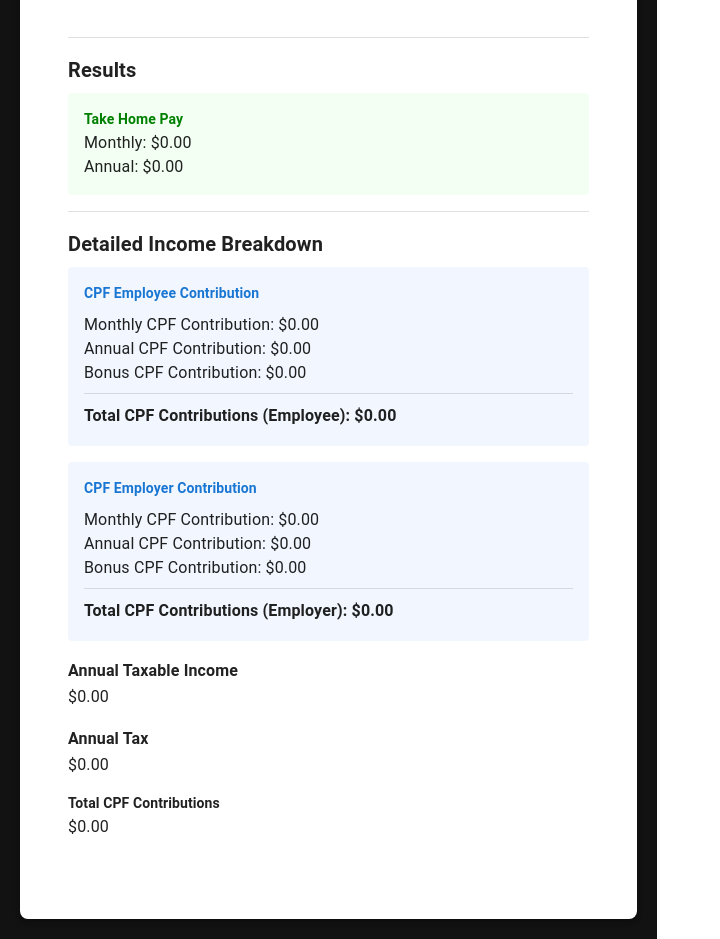
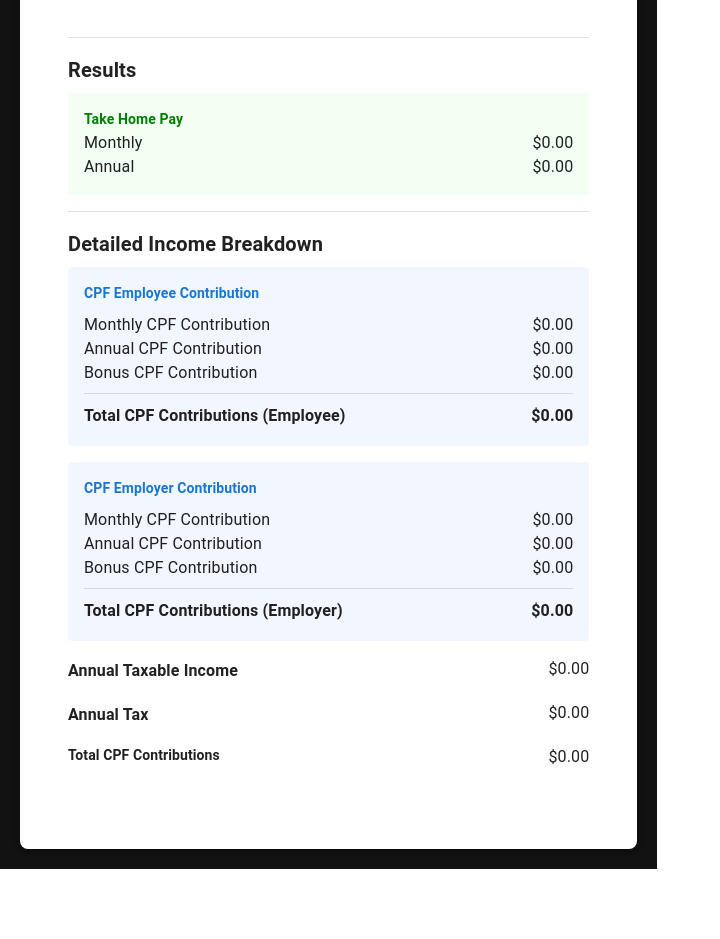
Before and after one commit to yogeshps/yogeshps.github.io, a React (Vite) app: page / in a window 1280 px wide. Shown: the part 1180-2119 px from the top of the page, without its empty margins (0-720 px from the left). After the commit the page ends 2049 px from the top, so only its background shows below. Built offline with nearby package versions, Linux system fonts and the light colour scheme.

Commit message:
made displays right align

```diff
--- a/src/components/SingaporeTaxCalculatorView.tsx
+++ b/src/components/SingaporeTaxCalculatorView.tsx
@@ -1535,8 +1535,14 @@ export const SingaporeTaxCalculatorView: React.FC<SingaporeTaxCalculatorViewProp
           <Typography variant="subtitle2" sx={{ fontWeight: 'bold', color: 'green' }}>
             Take Home Pay
           </Typography>
-          <Typography>Monthly: {formatCurrency(results.monthlyTakeHome)}</Typography>
-          <Typography>Annual: {formatCurrency(results.annualTakeHome)}</Typography>
+          <Box sx={{ display: 'flex', justifyContent: 'space-between' }}>
+            <Typography>Monthly</Typography>
+            <Typography>{formatCurrency(results.monthlyTakeHome)}</Typography>
+          </Box>
+          <Box sx={{ display: 'flex', justifyContent: 'space-between' }}>
+            <Typography>Annual</Typography>
+            <Typography>{formatCurrency(results.annualTakeHome)}</Typography>
+          </Box>
         </Box>
 
         <Divider sx={{ my: 2 }} />
@@ -1558,15 +1564,17 @@ export const SingaporeTaxCalculatorView: React.FC<SingaporeTaxCalculatorViewProp
                 const vestingPrice = Number(cycle.vestingPrice) || 0;
                 const gain = shares * vestingPrice;
                 return (
-                    <Typography key={idx}>
-                        RSU Vesting Cycle {idx + 1}: {formatCurrency(gain)}
-                    </Typography>
+                    <Box key={idx} sx={{ display: 'flex', justifyContent: 'space-between' }}>
+                        <Typography>RSU Vesting Cycle {idx + 1}</Typography>
+                        <Typography>{formatCurrency(gain)}</Typography>
+                    </Box>
                 );
             })}
             <Box sx={{ borderTop: 1, borderColor: 'divider', mt: 1, pt: 1 }}>
-                <Typography variant="subtitle1" sx={{ fontWeight: 'bold' }}>
-                    Total RSU Gains: {formatCurrency(results.totalRsuGains)}
-                </Typography>
+                <Box sx={{ display: 'flex', justifyContent: 'space-between' }}>
+                    <Typography variant="subtitle1" sx={{ fontWeight: 'bold' }}>Total RSU Gains</Typography>
+                    <Typography variant="subtitle1" sx={{ fontWeight: 'bold' }}>{formatCurrency(results.totalRsuGains)}</Typography>
+                </Box>
             </Box>
           </Box>
         )}
@@ -1583,15 +1591,17 @@ export const SingaporeTaxCalculatorView: React.FC<SingaporeTaxCalculatorViewProp
                   const vestingPrice = Number(cycle.vestingPrice) || 0;
                   const gain = Math.max(shares * (vestingPrice - exercisePrice), 0);
                   return (
-                      <Typography key={idx}>
-                          ESOP Vesting Cycle {idx + 1}: {formatCurrency(gain)}
-                      </Typography>
+                      <Box key={idx} sx={{ display: 'flex', justifyContent: 'space-between' }}>
+                          <Typography>ESOP Vesting Cycle {idx + 1}</Typography>
+                          <Typography>{formatCurrency(gain)}</Typography>
+                      </Box>
                   );
               })}
               <Box sx={{ borderTop: 1, borderColor: 'divider', mt: 1, pt: 1 }}>
-                  <Typography variant="subtitle1" sx={{ fontWeight: 'bold' }}>
-                      Total ESOP Gains: {formatCurrency(results.totalEsopGains)}
-                  </Typography>
+                  <Box sx={{ display: 'flex', justifyContent: 'space-between' }}>
+                      <Typography variant="subtitle1" sx={{ fontWeight: 'bold' }}>Total ESOP Gains</Typography>
+                      <Typography variant="subtitle1" sx={{ fontWeight: 'bold' }}>{formatCurrency(results.totalEsopGains)}</Typography>
+                  </Box>
               </Box>
           </Box>
         )}
@@ -1603,13 +1613,23 @@ export const SingaporeTaxCalculatorView: React.FC<SingaporeTaxCalculatorViewProp
               <Typography variant="subtitle2" sx={{ fontWeight: 'bold', color: 'primary.main', mb: 1 }}>
                 CPF Employee Contribution
               </Typography>
-              <Typography>Monthly CPF Contribution: {formatCurrency(results.employeeMonthlyCPF)}</Typography>
-              <Typography>Annual CPF Contribution: {formatCurrency(results.employeeAnnualCPF)}</Typography>
-              <Typography>Bonus CPF Contribution: {formatCurrency(results.employeeBonusCPF)}</Typography>
+              <Box sx={{ display: 'flex', justifyContent: 'space-between' }}>
+                <Typography>Monthly CPF Contribution</Typography>
+                <Typography>{formatCurrency(results.employeeMonthlyCPF)}</Typography>
+              </Box>
+              <Box sx={{ display: 'flex', justifyContent: 'space-between' }}>
+                <Typography>Annual CPF Contribution</Typography>
+                <Typography>{formatCurrency(results.employeeAnnualCPF)}</Typography>
+              </Box>
+              <Box sx={{ display: 'flex', justifyContent: 'space-between' }}>
+                <Typography>Bonus CPF Contribution</Typography>
+                <Typography>{formatCurrency(results.employeeBonusCPF)}</Typography>
+              </Box>
               <Box sx={{ borderTop: 1, borderColor: 'divider', mt: 1, pt: 1 }}>
-                <Typography variant="subtitle1" sx={{ fontWeight: 'bold' }}>
-                    Total CPF Contributions (Employee): {formatCurrency(results.totalEmployeeCPF)}
-                </Typography>
+                <Box sx={{ display: 'flex', justifyContent: 'space-between' }}>
+                    <Typography variant="subtitle1" sx={{ fontWeight: 'bold' }}>Total CPF Contributions (Employee)</Typography>
+                    <Typography variant="subtitle1" sx={{ fontWeight: 'bold' }}>{formatCurrency(results.totalEmployeeCPF)}</Typography>
+                </Box>
               </Box>
             </Box>
 
@@ -1618,29 +1638,44 @@ export const SingaporeTaxCalculatorView: React.FC<SingaporeTaxCalculatorViewProp
               <Typography variant="subtitle2" sx={{ fontWeight: 'bold', color: 'primary.main', mb: 1 }}>
                 CPF Employer Contribution
               </Typography>
-              <Typography>Monthly CPF Contribution: {formatCurrency(results.employerMonthlyCPF)}</Typography>
-              <Typography>Annual CPF Contribution: {formatCurrency(results.employerAnnualCPF)}</Typography>
-              <Typography>Bonus CPF Contribution: {formatCurrency(results.employerBonusCPF)}</Typography>
+              <Box sx={{ display: 'flex', justifyContent: 'space-between' }}>
+                <Typography>Monthly CPF Contribution</Typography>
+                <Typography>{formatCurrency(results.employerMonthlyCPF)}</Typography>
+              </Box>
+              <Box sx={{ display: 'flex', justifyContent: 'space-between' }}>
+                <Typography>Annual CPF Contribution</Typography>
+                <Typography>{formatCurrency(results.employerAnnualCPF)}</Typography>
+              </Box>
+              <Box sx={{ display: 'flex', justifyContent: 'space-between' }}>
+                <Typography>Bonus CPF Contribution</Typography>
+                <Typography>{formatCurrency(results.employerBonusCPF)}</Typography>
+              </Box>
               <Box sx={{ borderTop: 1, borderColor: 'divider', mt: 1, pt: 1 }}>
-                <Typography variant="subtitle1" sx={{ fontWeight: 'bold' }}>
-                    Total CPF Contributions (Employer): {formatCurrency(results.totalEmployerCPF)}
-                </Typography>
+                <Box sx={{ display: 'flex', justifyContent: 'space-between' }}>
+                    <Typography variant="subtitle1" sx={{ fontWeight: 'bold' }}>Total CPF Contributions (Employer)</Typography>
+                    <Typography variant="subtitle1" sx={{ fontWeight: 'bold' }}>{formatCurrency(results.totalEmployerCPF)}</Typography>
+                </Box>
               </Box>
             </Box>
           </>
         )}
 
-        <Typography variant="subtitle1" sx={{ fontWeight: 'bold', mt: 2 }}>Annual Taxable Income</Typography>
-        <Typography>{formatCurrency(results.totalTaxableIncome)}</Typography>
-
-        <Typography variant="subtitle1" sx={{ fontWeight: 'bold', mt: 2 }}>Annual Tax</Typography>
-        <Typography>{formatCurrency(results.annualTax)}</Typography>
+        <Box sx={{ display: 'flex', justifyContent: 'space-between', mt: 2 }}>
+          <Typography variant="subtitle1" sx={{ fontWeight: 'bold' }}>Annual Taxable Income</Typography>
+          <Typography>{formatCurrency(results.totalTaxableIncome)}</Typography>
+        </Box>
+
+        <Box sx={{ display: 'flex', justifyContent: 'space-between', mt: 2 }}>
+          <Typography variant="subtitle1" sx={{ fontWeight: 'bold' }}>Annual Tax</Typography>
+          <Typography>{formatCurrency(results.annualTax)}</Typography>
+        </Box>
 
         {extraInputs.sprStatus !== 'ep_pep_spass' && (
           <>
-            {/* Updated Total CPF Contributions Section */}
-            <Typography variant="subtitle2" sx={{ fontWeight: 'bold', mt: 2 }}>Total CPF Contributions</Typography>
-            <Typography>{formatCurrency(results.totalEmployeeCPF + results.totalEmployerCPF)}</Typography>
+            <Box sx={{ display: 'flex', justifyContent: 'space-between', mt: 2 }}>
+              <Typography variant="subtitle2" sx={{ fontWeight: 'bold' }}>Total CPF Contributions</Typography>
+              <Typography>{formatCurrency(results.totalEmployeeCPF + results.totalEmployerCPF)}</Typography>
+            </Box>
           </>
         )}
 
@@ -1654,105 +1689,125 @@ export const SingaporeTaxCalculatorView: React.FC<SingaporeTaxCalculatorViewProp
               Tax Reliefs
             </Typography>
             {taxReliefResults.earnedIncomeRelief > 0 && (
-              <Typography>
-                Earned Income Relief: {formatCurrency(taxReliefResults.earnedIncomeRelief)}
-              </Typography>
+              <Box sx={{ display: 'flex', justifyContent: 'space-between' }}>
+                <Typography>Earned Income Relief</Typography>
+                <Typography>{formatCurrency(taxReliefResults.earnedIncomeRelief)}</Typography>
+              </Box>
             )}
             {taxReliefResults.earnedIncomeReliefDisability > 0 && (
-              <Typography>
-                Earned Income Relief (Disability): {formatCurrency(taxReliefResults.earnedIncomeReliefDisability)}
-              </Typography>
+              <Box sx={{ display: 'flex', justifyContent: 'space-between' }}>
+                <Typography>Earned Income Relief (Disability)</Typography>
+                <Typography>{formatCurrency(taxReliefResults.earnedIncomeReliefDisability)}</Typography>
+              </Box>
             )}
             {taxReliefResults.cpfRelief > 0 && (
-              <Typography>
-                CPF Relief: {formatCurrency(taxReliefResults.cpfRelief)}
-              </Typography>
+              <Box sx={{ display: 'flex', justifyContent: 'space-between' }}>
+                <Typography>CPF Relief</Typography>
+                <Typography>{formatCurrency(taxReliefResults.cpfRelief)}</Typography>
+              </Box>
             )}
             {cpfTopUp.enabled && taxReliefResults.cpfTopUpRelief > 0 && (
-              <Typography>
-                CPF Cash Top-Up Relief: {formatCurrency(taxReliefResults.cpfTopUpRelief)}
-              </Typography>
+              <Box sx={{ display: 'flex', justifyContent: 'space-between' }}>
+                <Typography>CPF Cash Top-Up Relief</Typography>
+                <Typography>{formatCurrency(taxReliefResults.cpfTopUpRelief)}</Typography>
+              </Box>
             )}
             {taxReliefResults.nsmanRelief > 0 && (
-              <Typography>
-                NSman Relief: {formatCurrency(taxReliefResults.nsmanRelief)}
-              </Typography>
+              <Box sx={{ display: 'flex', justifyContent: 'space-between' }}>
+                <Typography>NSman Relief</Typography>
+                <Typography>{formatCurrency(taxReliefResults.nsmanRelief)}</Typography>
+              </Box>
             )}
             {spouseRelief.enabled && (
-              <Typography>
-                {spouseRelief.disability ? 'Spouse Relief (Disability)' : 'Spouse Relief'}: {formatCurrency(taxReliefResults.spouseRelief)}
-              </Typography>
+              <Box sx={{ display: 'flex', justifyContent: 'space-between' }}>
+                <Typography>{spouseRelief.disability ? 'Spouse Relief (Disability)' : 'Spouse Relief'}</Typography>
+                <Typography>{formatCurrency(taxReliefResults.spouseRelief)}</Typography>
+              </Box>
             )}
             {taxReliefResults.parentRelief > 0 && (
-              <Typography>
-                Parent Relief: {formatCurrency(taxReliefResults.parentRelief)}
-              </Typography>
+              <Box sx={{ display: 'flex', justifyContent: 'space-between' }}>
+                <Typography>Parent Relief</Typography>
+                <Typography>{formatCurrency(taxReliefResults.parentRelief)}</Typography>
+              </Box>
             )}
             {taxReliefResults.parentDisabilityRelief > 0 && (
-              <Typography>
-                Parent Relief (Disability): {formatCurrency(taxReliefResults.parentDisabilityRelief)}
-              </Typography>
+              <Box sx={{ display: 'flex', justifyContent: 'space-between' }}>
+                <Typography>Parent Relief (Disability)</Typography>
+                <Typography>{formatCurrency(taxReliefResults.parentDisabilityRelief)}</Typography>
+              </Box>
             )}
             {taxReliefResults.siblingDisabilityRelief > 0 && (
-              <Typography>
-                Sibling Disability Relief: {formatCurrency(taxReliefResults.siblingDisabilityRelief)}
-              </Typography>
+              <Box sx={{ display: 'flex', justifyContent: 'space-between' }}>
+                <Typography>Sibling Disability Relief</Typography>
+                <Typography>{formatCurrency(taxReliefResults.siblingDisabilityRelief)}</Typography>
+              </Box>
             )}
             {taxReliefResults.grandparentCaregiverRelief > 0 && (
-              <Typography>
-                Grandparent Caregiver Relief: {formatCurrency(taxReliefResults.grandparentCaregiverRelief)}
-              </Typography>
+              <Box sx={{ display: 'flex', justifyContent: 'space-between' }}>
+                <Typography>Grandparent Caregiver Relief</Typography>
+                <Typography>{formatCurrency(taxReliefResults.grandparentCaregiverRelief)}</Typography>
+              </Box>
             )}
             {taxReliefResults.qualifyingChildRelief > 0 && (
-              <Typography>
-                Qualifying Child Relief: {formatCurrency(taxReliefResults.qualifyingChildRelief)}
-              </Typography>
+              <Box sx={{ display: 'flex', justifyContent: 'space-between' }}>
+                <Typography>Qualifying Child Relief</Typography>
+                <Typography>{formatCurrency(taxReliefResults.qualifyingChildRelief)}</Typography>
+              </Box>
             )}
             {taxReliefResults.qualifyingChildReliefDisability > 0 && (
-              <Typography>
-                Qualifying Child Relief (Disability): {formatCurrency(taxReliefResults.qualifyingChildReliefDisability)}
-              </Typography>
+              <Box sx={{ display: 'flex', justifyContent: 'space-between' }}>
+                <Typography>Qualifying Child Relief (Disability)</Typography>
+                <Typography>{formatCurrency(taxReliefResults.qualifyingChildReliefDisability)}</Typography>
+              </Box>
             )}
             {workingMothersChildRelief.enabled && taxReliefResults.workingMothersChildRelief > 0 && (
-              <Typography>
-                Working Mother's Child Relief: {formatCurrency(taxReliefResults.workingMothersChildRelief)}
-              </Typography>
+              <Box sx={{ display: 'flex', justifyContent: 'space-between' }}>
+                <Typography>Working Mother's Child Relief</Typography>
+                <Typography>{formatCurrency(taxReliefResults.workingMothersChildRelief)}</Typography>
+              </Box>
             )}
             {taxReliefResults.srsContributionRelief > 0 && (
-              <Typography>
-                SRS Contribution Relief: {formatCurrency(taxReliefResults.srsContributionRelief)}
-              </Typography>
+              <Box sx={{ display: 'flex', justifyContent: 'space-between' }}>
+                <Typography>SRS Contribution Relief</Typography>
+                <Typography>{formatCurrency(taxReliefResults.srsContributionRelief)}</Typography>
+              </Box>
             )}
             {taxReliefResults.lifeInsuranceRelief > 0 && (
-              <Typography>
-                Life Insurance Relief: {formatCurrency(taxReliefResults.lifeInsuranceRelief)}
-              </Typography>
+              <Box sx={{ display: 'flex', justifyContent: 'space-between' }}>
+                <Typography>Life Insurance Relief</Typography>
+                <Typography>{formatCurrency(taxReliefResults.lifeInsuranceRelief)}</Typography>
+              </Box>
             )}
             {courseFeesRelief.enabled && courseFeesRelief.amount && (
-              <Typography>
-                Course Fees Relief: {formatCurrency(parseFloat(courseFeesRelief.amount))}
-              </Typography>
+              <Box sx={{ display: 'flex', justifyContent: 'space-between' }}>
+                <Typography>Course Fees Relief</Typography>
+                <Typography>{formatCurrency(parseFloat(courseFeesRelief.amount))}</Typography>
+              </Box>
             )}
             {fdwlRelief.enabled && fdwlRelief.amount && (
-              <Typography>
-                Foreign Domestic Worker Levy (FDWL) Relief: {formatCurrency(parseFloat(fdwlRelief.amount))}
-              </Typography>
+              <Box sx={{ display: 'flex', justifyContent: 'space-between' }}>
+                <Typography>Foreign Domestic Worker Levy Relief</Typography>
+                <Typography>{formatCurrency(parseFloat(fdwlRelief.amount))}</Typography>
+              </Box>
             )}
             <Box sx={{ borderTop: 1, borderColor: 'divider', mt: 1, pt: 1 }}>
               {taxReliefResults.totalReliefs == MAX_TAX_RELIEF && (
                 <>
-                  <Typography>
-                    Total Eligible Reliefs: {formatCurrency(taxReliefResults.totalReliefs)}
-                  </Typography>
-                  <Typography>
-                    Tax Relief Cap: {formatCurrency(MAX_TAX_RELIEF)}
-                  </Typography>
+                  <Box sx={{ display: 'flex', justifyContent: 'space-between' }}>
+                    <Typography>Total Eligible Reliefs</Typography>
+                    <Typography>{formatCurrency(taxReliefResults.totalReliefs)}</Typography>
+                  </Box>
+                  <Box sx={{ display: 'flex', justifyContent: 'space-between' }}>
+                    <Typography>Tax Relief Cap</Typography>
+                    <Typography>{formatCurrency(MAX_TAX_RELIEF)}</Typography>
+                  </Box>
                   <Box sx={{ borderTop: 1, borderColor: 'divider', mt: 1, pt: 1 }} />
                 </>
               )}
-              <Typography variant="subtitle1" sx={{ fontWeight: 'bold' }}>
-                Total Tax Reliefs: {formatCurrency(Math.min(taxReliefResults.totalReliefs, MAX_TAX_RELIEF))}
-              </Typography>
+              <Box sx={{ display: 'flex', justifyContent: 'space-between' }}>
+                <Typography variant="subtitle1" sx={{ fontWeight: 'bold' }}>Total Tax Reliefs</Typography>
+                <Typography variant="subtitle1" sx={{ fontWeight: 'bold' }}>{formatCurrency(Math.min(taxReliefResults.totalReliefs, MAX_TAX_RELIEF))}</Typography>
+              </Box>
             </Box>
           </Box>
         )}
```
